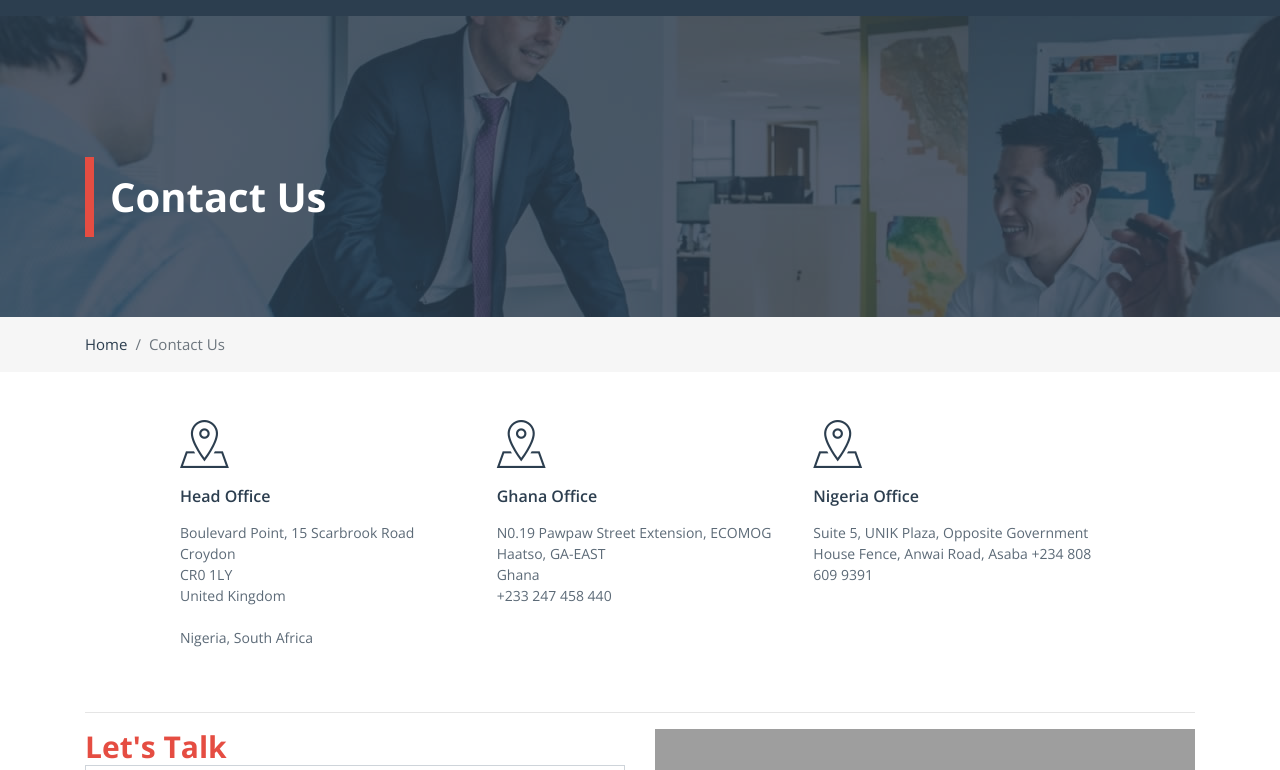
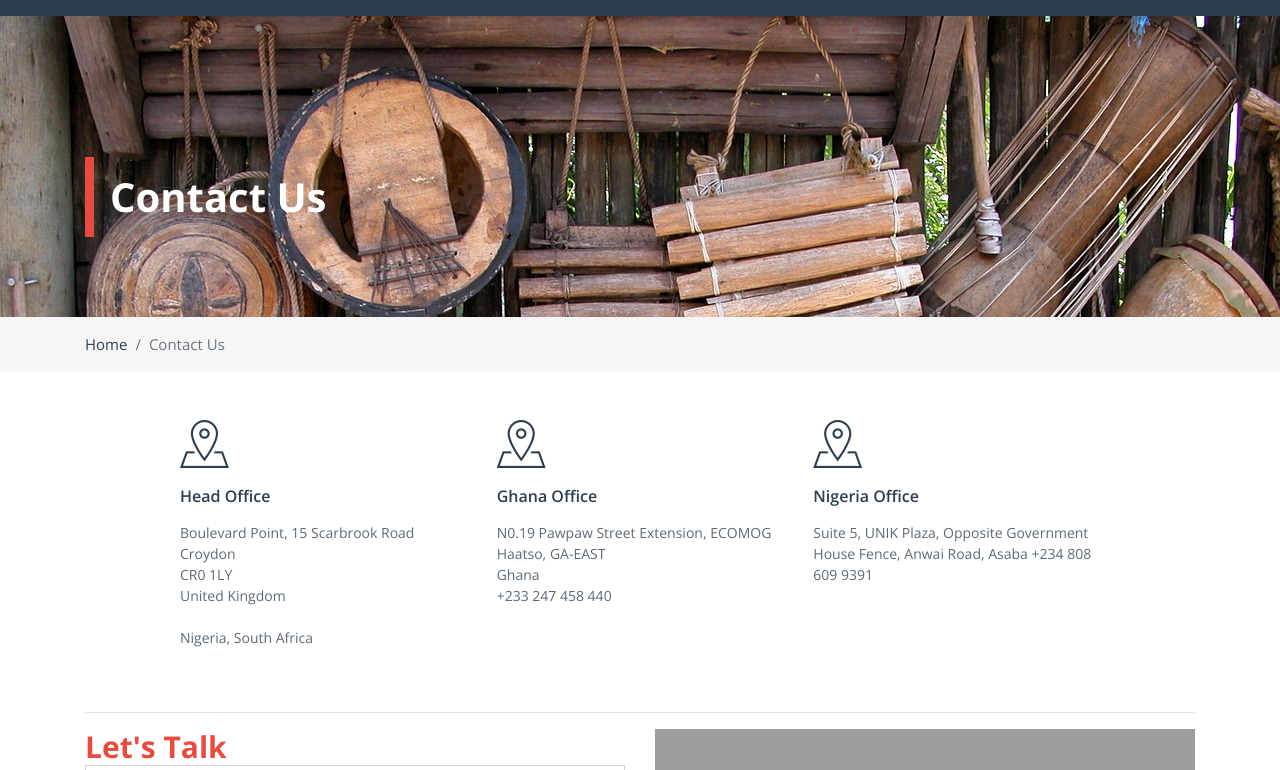
Before and after one commit to tiwiex/enluka_website, a PHP site: page /contact_us in a window 1280 px wide. Shown: the part 360-1130 px from the top of the page. Run offline with PHP 8.4, Linux system fonts and the light colour scheme; a map, chart or similar area stays blank; some libraries are stand-ins or nearby versions; some web fonts are replaced; grey boxes are pictures that could not be loaded.

Commit message:
Conytact us image changed

```diff
--- a/contact_us.php
+++ b/contact_us.php
@@ -74,7 +74,7 @@ include "includes/navigation.php";
 
 
 <!-- Start Header -->
-<div class="fables-header fables-after-overlay">
+<div class="fables-header fables-after-overlay-pages" style="background-image: url(assets/custom/enluka_images/contact_us_drums.jpeg);">
     <div class="container">
          <h2 class="fables-page-title fables-second-border-color">Contact Us</h2>
     </div>
```
Also changed, not shown: assets/custom/enluka_images/contact_us_drums.jpeg (added).
